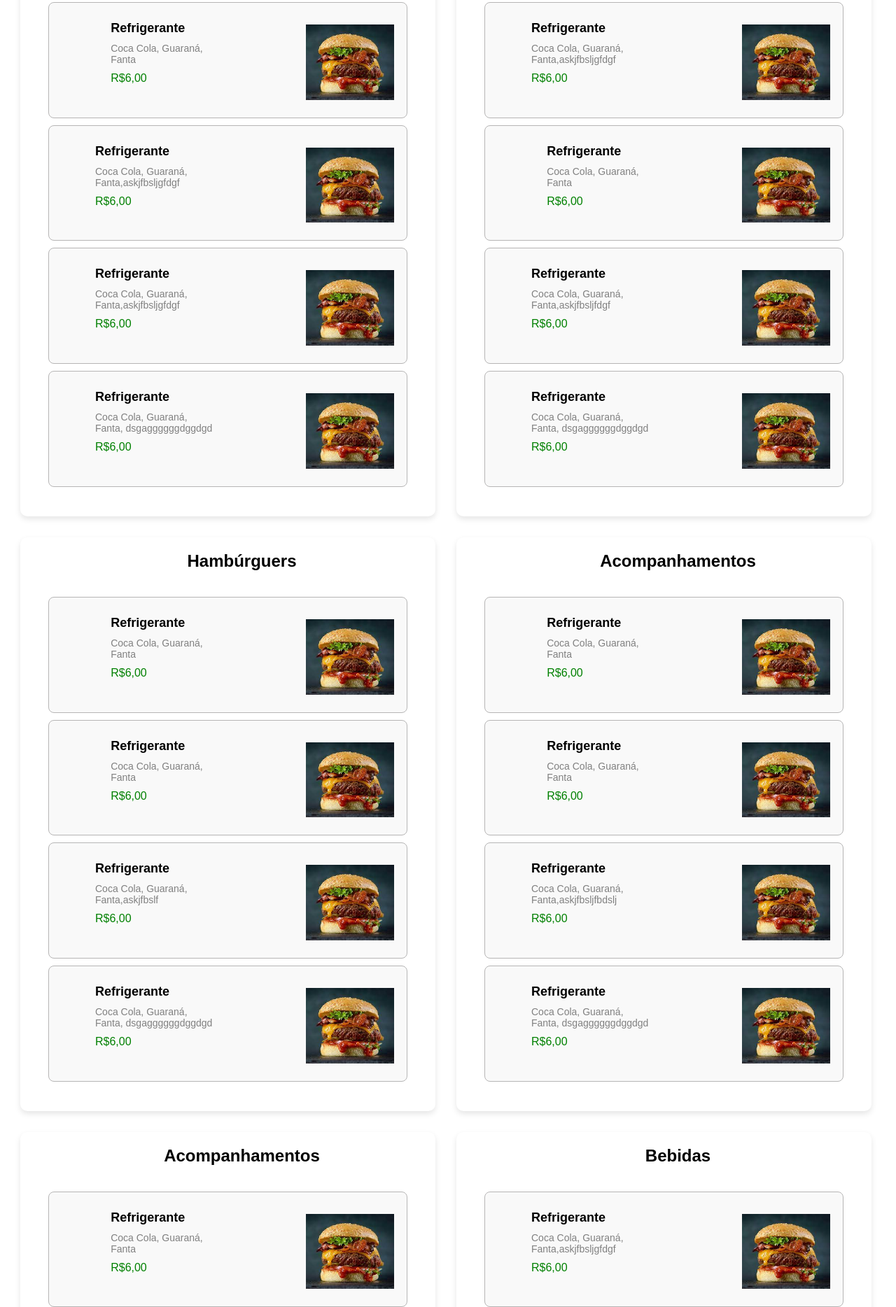
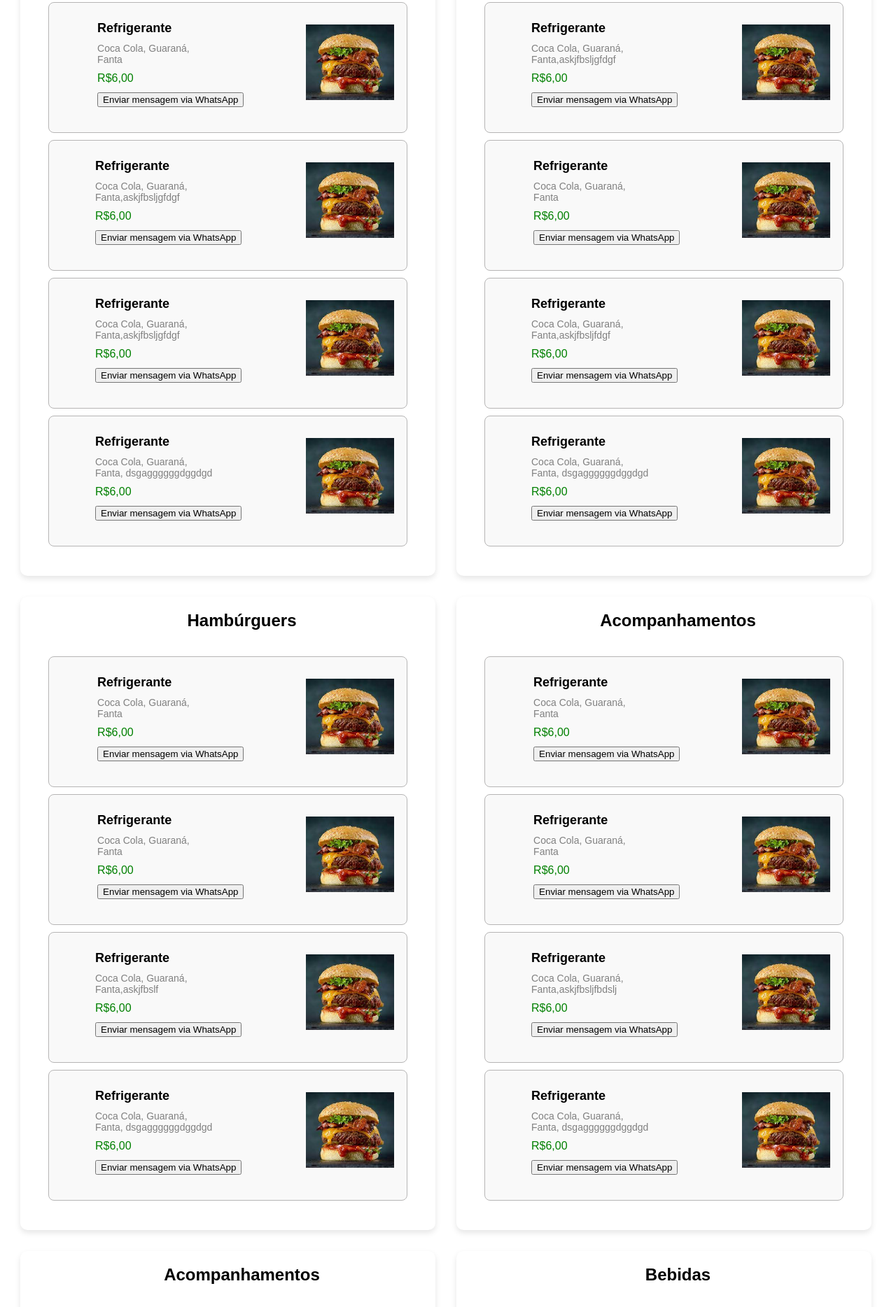
Before and after one commit to VEMS98/Challenge_2, a plain HTML site: page index.html in a window 1280 px wide. Shown: the part 735-2603 px from the top of the page at 70% size. Drawn offline with Linux system fonts and the light colour scheme.

Commit message:
JavaScript adicionado e o botão WhatsApp
JavaScript adicionado e o botão WhatsApp

```diff
--- a/index.html
+++ b/index.html
@@ -5,6 +5,7 @@
    <link rel="icon" type="image/favicon" href="">
    <meta name="viewport" content="width=device-width, initial-scale=1.0" />
    <link rel="stylesheet" href="style.css" />
+   <link href="javascript.js" rel="script"/>
    <style>
 
   </style>
@@ -110,6 +111,7 @@
                 <li class="nome">Refrigerante</li>
                 <li class="explica">Coca Cola, Guaraná, Fanta</li>
                 <li class="preco">R$6,00</li>
+                <button id="btnWhatsApp">Enviar mensagem via WhatsApp</button>
               </ul>
             </div>
 
@@ -126,6 +128,7 @@
                 <li class="nome">Refrigerante</li>
                 <li class="explica">Coca Cola, Guaraná, Fanta,askjfbsljgfdgf</li>
                 <li class="preco">R$6,00</li>
+                <button id="btnWhatsApp">Enviar mensagem via WhatsApp</button>
               </ul>
             </div>
 
@@ -143,6 +146,7 @@
               <li class="nome">Refrigerante</li>
               <li class="explica">Coca Cola, Guaraná, Fanta,askjfbsljgfdgf</li>
               <li class="preco">R$6,00</li>
+              <button id="btnWhatsApp">Enviar mensagem via WhatsApp</button>
             </ul>
           </div>
 
@@ -159,6 +163,7 @@
               <li class="nome">Refrigerante</li>
               <li class="explica">Coca Cola, Guaraná, Fanta, dsgaggggggdggdgd</li>
               <li class="preco">R$6,00</li>
+              <button id="btnWhatsApp">Enviar mensagem via WhatsApp</button>
             </ul>
           </div>
 
@@ -182,6 +187,7 @@
               <li class="nome">Refrigerante</li>
               <li class="explica">Coca Cola, Guaraná, Fanta,askjfbsljgfdgf</li>
               <li class="preco">R$6,00</li>
+              <button id="btnWhatsApp">Enviar mensagem via WhatsApp</button>
             </ul>
           </div>
 
@@ -199,6 +205,7 @@
               <li class="nome">Refrigerante</li>
               <li class="explica">Coca Cola, Guaraná, Fanta</li>
               <li class="preco">R$6,00</li>
+              <button id="btnWhatsApp">Enviar mensagem via WhatsApp</button>
             </ul>
           </div>
 
@@ -215,6 +222,7 @@
               <li class="nome">Refrigerante</li>
               <li class="explica">Coca Cola, Guaraná, Fanta,askjfbsljfdgf</li>
               <li class="preco">R$6,00</li>
+              <button id="btnWhatsApp">Enviar mensagem via WhatsApp</button>
             </ul>
           </div>
 
@@ -231,6 +239,7 @@
               <li class="nome">Refrigerante</li>
               <li class="explica">Coca Cola, Guaraná, Fanta, dsgaggggggdggdgd</li>
               <li class="preco">R$6,00</li>
+              <button id="btnWhatsApp">Enviar mensagem via WhatsApp</button>
             </ul>
           </div>
 
@@ -253,6 +262,7 @@
               <li class="nome">Refrigerante</li>
               <li class="explica">Coca Cola, Guaraná, Fanta</li>
               <li class="preco">R$6,00</li>
+              <button id="btnWhatsApp">Enviar mensagem via WhatsApp</button>
             </ul>
           </div>
 
@@ -269,6 +279,7 @@
               <li class="nome">Refrigerante</li>
               <li class="explica">Coca Cola, Guaraná, Fanta</li>
               <li class="preco">R$6,00</li>
+              <button id="btnWhatsApp">Enviar mensagem via WhatsApp</button>
             </ul>
           </div>
 
@@ -286,6 +297,7 @@
               <li class="nome">Refrigerante</li>
               <li class="explica">Coca Cola, Guaraná, Fanta,askjfbslf</li>
               <li class="preco">R$6,00</li>
+              <button id="btnWhatsApp">Enviar mensagem via WhatsApp</button>
             </ul>
           </div>
 
@@ -302,6 +314,7 @@
               <li class="nome">Refrigerante</li>
               <li class="explica">Coca Cola, Guaraná, Fanta, dsgaggggggdggdgd</li>
               <li class="preco">R$6,00</li>
+              <button id="btnWhatsApp">Enviar mensagem via WhatsApp</button>
             </ul>
           </div>
 
@@ -324,6 +337,7 @@
               <li class="nome">Refrigerante</li>
               <li class="explica">Coca Cola, Guaraná, Fanta</li>
               <li class="preco">R$6,00</li>
+              <button id="btnWhatsApp">Enviar mensagem via WhatsApp</button>
             </ul>
           </div>
 
@@ -340,6 +354,7 @@
               <li class="nome">Refrigerante</li>
               <li class="explica">Coca Cola, Guaraná, Fanta</li>
               <li class="preco">R$6,00</li>
+              <button id="btnWhatsApp">Enviar mensagem via WhatsApp</button>
             </ul>
           </div>
 
@@ -357,6 +372,7 @@
               <li class="nome">Refrigerante</li>
               <li class="explica">Coca Cola, Guaraná, Fanta,askjfbsljfbdslj</li>
               <li class="preco">R$6,00</li>
+              <button id="btnWhatsApp">Enviar mensagem via WhatsApp</button>
             </ul>
           </div>
 
@@ -373,6 +389,7 @@
               <li class="nome">Refrigerante</li>
               <li class="explica">Coca Cola, Guaraná, Fanta, dsgaggggggdggdgd</li>
               <li class="preco">R$6,00</li>
+              <button id="btnWhatsApp">Enviar mensagem via WhatsApp</button>
             </ul>
           </div>
 
@@ -395,6 +412,7 @@
               <li class="nome">Refrigerante</li>
               <li class="explica">Coca Cola, Guaraná, Fanta</li>
               <li class="preco">R$6,00</li>
+              <button id="btnWhatsApp">Enviar mensagem via WhatsApp</button>
             </ul>
           </div>
 
@@ -411,6 +429,7 @@
               <li class="nome">Refrigerante</li>
               <li class="explica">Coca Cola, Guaraná, Fanta</li>
               <li class="preco">R$6,00</li>
+              <button id="btnWhatsApp">Enviar mensagem via WhatsApp</button>
             </ul>
           </div>
 
@@ -428,6 +447,7 @@
               <li class="nome">Refrigerante</li>
               <li class="explica">Coca Cola, Guaraná, Fanta,askjfbsljfbdslj</li>
               <li class="preco">R$6,00</li>
+              <button id="btnWhatsApp">Enviar mensagem via WhatsApp</button>
             </ul>
           </div>
 
@@ -444,6 +464,7 @@
               <li class="nome">Refrigerante</li>
               <li class="explica">Coca Cola, Guaraná, Fanta, dsgaggggggdggdgd</li>
               <li class="preco">R$6,00</li>
+              <button id="btnWhatsApp">Enviar mensagem via WhatsApp</button>
             </ul>
           </div>
 
@@ -467,6 +488,7 @@
               <li class="nome">Refrigerante</li>
               <li class="explica">Coca Cola, Guaraná, Fanta,askjfbsljgfdgf</li>
               <li class="preco">R$6,00</li>
+              <button id="btnWhatsApp">Enviar mensagem via WhatsApp</button>
             </ul>
           </div>
 
@@ -484,6 +506,7 @@
               <li class="nome">Refrigerante</li>
               <li class="explica">Coca Cola, Guaraná, Fanta</li>
               <li class="preco">R$6,00</li>
+              <button id="btnWhatsApp">Enviar mensagem via WhatsApp</button>
             </ul>
           </div>
 
@@ -500,6 +523,7 @@
               <li class="nome">Refrigerante</li>
               <li class="explica">Coca Cola, Guaraná, Fanta,askjfbsljfb</li>
               <li class="preco">R$6,00</li>
+              <button id="btnWhatsApp">Enviar mensagem via WhatsApp</button>
             </ul>
           </div>
 
@@ -516,6 +540,7 @@
               <li class="nome">Refrigerante</li>
               <li class="explica">Coca Cola, Guaraná, Fanta, dsgaggggggdggdgd</li>
               <li class="preco">R$6,00</li>
+                              <button id="btnWhatsApp">Enviar mensagem via WhatsApp</button>
             </ul>
           </div>
 
@@ -527,7 +552,7 @@
       </div>
     </div>
 
-    <script>
+    <script src="javascript.js">
       function updateImageSize() {
         const containerWidth = document.getElementById('container').offsetWidth;
         const images = document.querySelectorAll('.imagem img');
--- a/javascript.js
+++ b/javascript.js
@@ -0,0 +1,18 @@
+// Número que o cliente vai ser encaminhado
+const TamaraWhatsApp = "999482064"; // Número de exemplo
+
+// Mensagem pré-definida que vai cair no chat com o delivery
+const mensagem = "Olá, gostaria de fazer um pedido no seu delivery!";
+
+// Seleciona todos os botões com a ID "#btnWhatsApp"
+const btnWhatsAppElements = document.querySelectorAll("#btnWhatsApp");
+
+// Função para abrir o link do WhatsApp com a mensagem pré-definida
+function enviarWhatsApp() {
+  const url = `https://api.whatsapp.com/send?phone=${TamaraWhatsApp}&text=${encodeURIComponent(mensagem)}`;
+  window.open(url, '_blank');
+}
+
+btnWhatsAppElements.forEach(function(btn) {
+  btn.addEventListener("click", enviarWhatsApp);
+});
```
